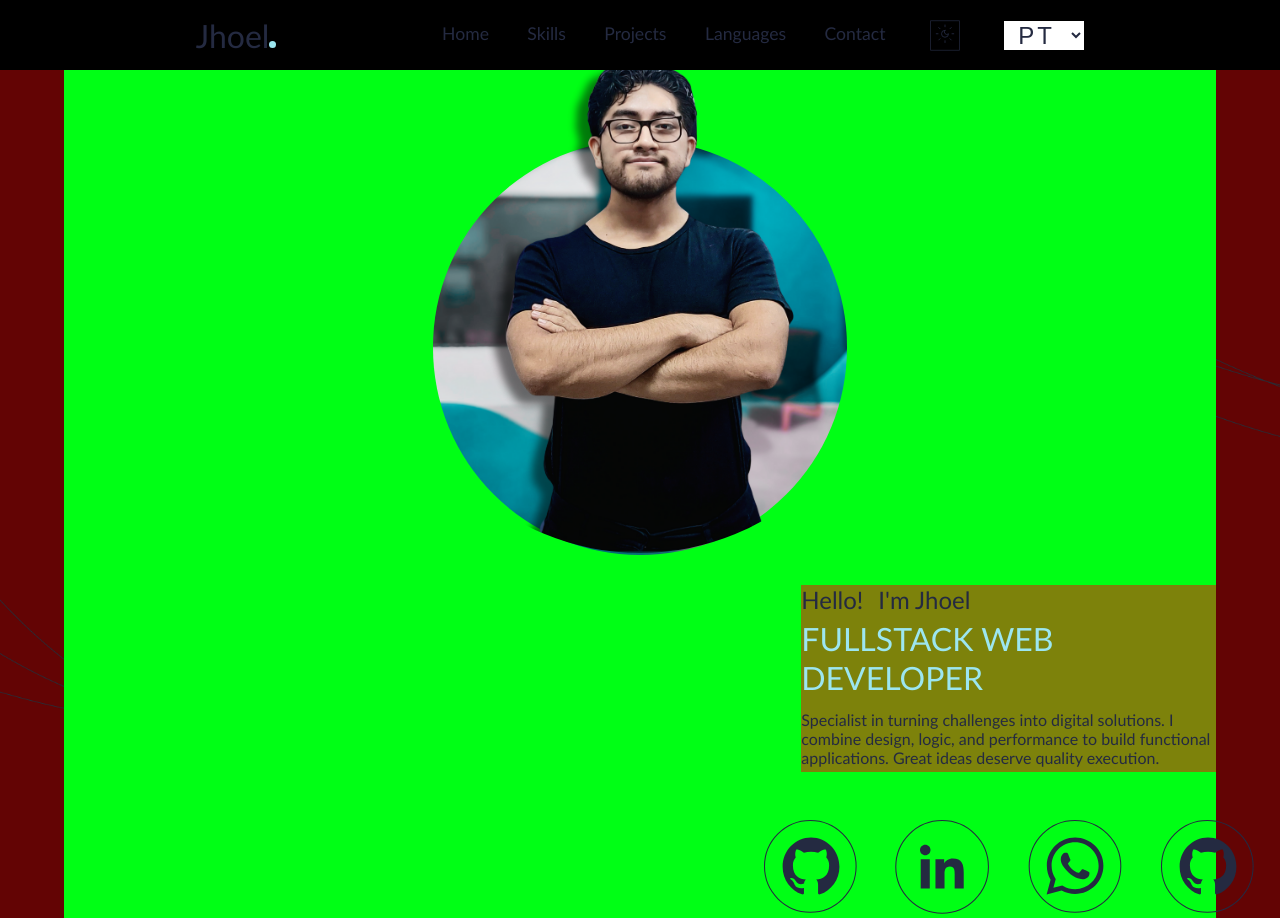
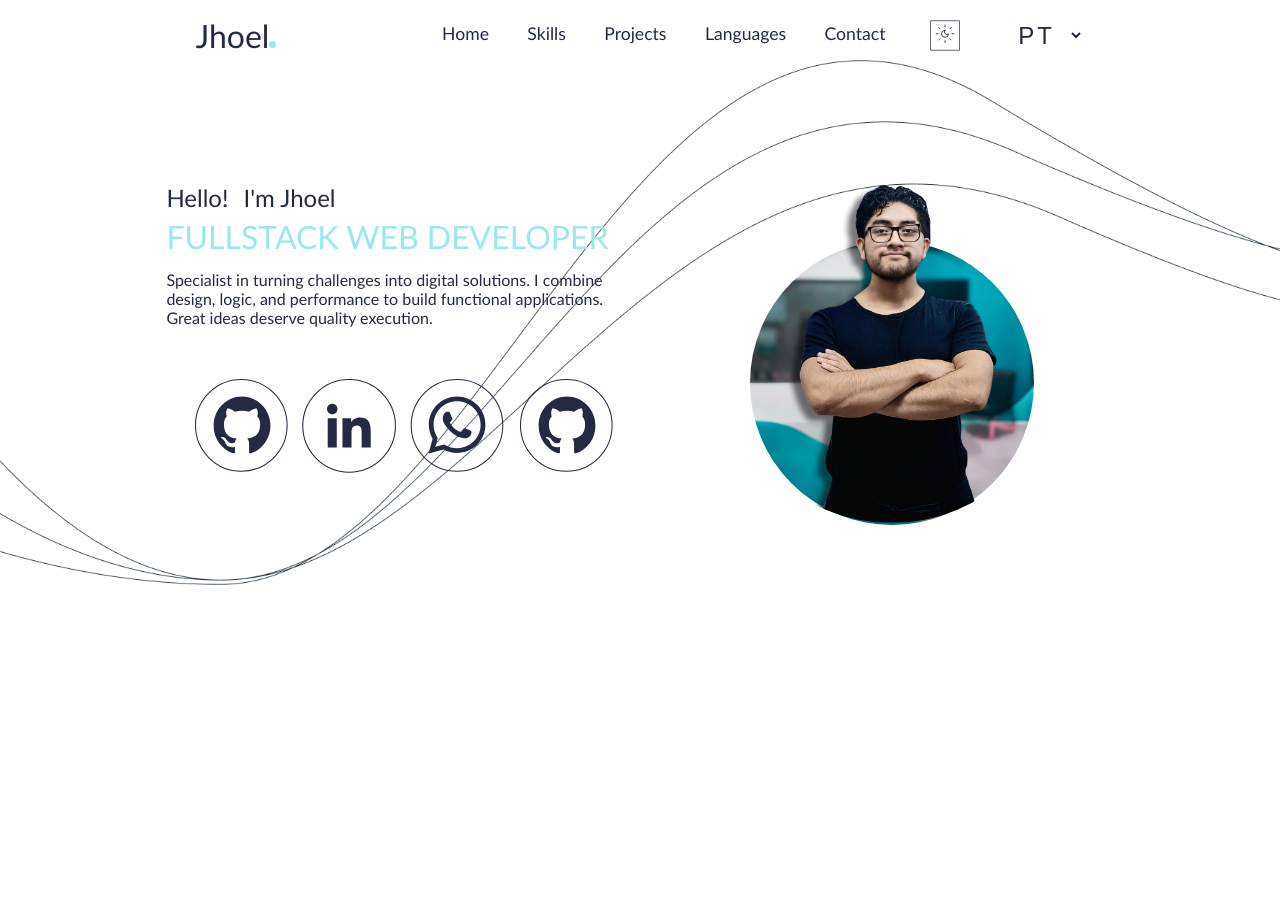
Before and after one commit to JhoelDiego2/Portfolio, a React (Vite) app: page / in a window 1280 px wide. After the commit the page ends 800 px from the top, so only its background shows below. Built offline with nearby package versions, Linux system fonts and the light colour scheme.

Commit message:
add: responsividade para tablets e monitores grandes para a seção hero

```diff
--- a/src/componentes/IconHero/styles.ts
+++ b/src/componentes/IconHero/styles.ts
@@ -16,9 +16,9 @@ export const Icone = styled.div<IconeProps>`
   width: 3.5rem;
   height: auto;
   @media (min-width: 768px) {
-    width: 40px;
+      width: 4rem;
+
   }
-
   @media (min-width: 1024px) {
     width: 94px;
   }
--- a/src/componentes/Menu/styles.ts
+++ b/src/componentes/Menu/styles.ts
@@ -19,7 +19,7 @@ export const Container = styled.div<ContainerProps>`
   height: ${({ isOpen }) => (isOpen ? "100%" : "80px")};
   backdrop-filter:  ${({ isOpen }) => (isOpen ? "blur(10px)" : "blur(0px)")};
   display: none;
-    @media screen and (max-width: 700px) {
+    @media screen and (max-width: 995px) {
     display: flex;
 
   }
--- a/src/componentes/NavBar/styles.ts
+++ b/src/componentes/NavBar/styles.ts
@@ -16,7 +16,6 @@ export const NavStyled = styled.nav<NavStyleProps>`
   box-shadow: ${({$isScrolled}) => ($isScrolled? '1px 1px 10px 1px rgba(0, 0, 0, 0.493);' : 'none')};
   backdrop-filter: ${({$isScrolled}) => ($isScrolled? 'blur(8px)' : 'none')};
   z-index: 20;
-  background-color: black;
   p{
     font-size: 2rem;
   }
--- a/src/containers/Inicio/styles.ts
+++ b/src/containers/Inicio/styles.ts
@@ -1,6 +1,5 @@
 import styled from "styled-components";
 export const Section = styled.section`
-  background: url(${(props) => props.theme.cores.hero});
   background-position: center;
   background-size: contain;
   background-repeat: no-repeat;
@@ -10,48 +9,54 @@ export const Section = styled.section`
     display: flex;
     gap: 15px;
   }
-  background-color: rgb(99, 4, 4);
   padding-top: 70px;
   min-height: auto;
-
 `;
 export const Hero = styled.div`
   display: flex;
+  flex-wrap: wrap;
+  width: 100%;
+  align-items: center;
   flex-direction: column-reverse;
-  flex-wrap: wrap;
-  align-items: flex-end;
-  justify-content: space-between;
-  width: 100%;
-  /* min-height: 80dvh; */
-  /* padding: 0vh   clamp(0.1rem, 3vw, 6rem); */
-  background-color: rgb(0, 255, 21);
-  @media (max-width: 768px) {
-    align-items: flex-start;
-  }
   height: 100%;
   padding-top: 70px;
   gap: 30px;
+  @media (min-width: 1020px) {
+    flex-direction: row;
+    width: 100%;
+    padding-inline: clamp(0.1rem, 3vw, 6rem);
+  }
+  @media (min-width: 1025px) {
+    font-size: clamp(2rem, 5%, 3rem);
+    padding-top: 11%;
+  }
 `;
 export const Content = styled.div`
   width: 100%;
-  background-color: rgba(255, 0, 0, 0.49);
-  @media (min-width: 768px) {
-    width: 70%;
-  }
-
-  @media (min-width: 1024px) {
-    width: 36%;
-  }
   font-size: clamp(17px, 4%, 1.7rem);
   display: flex;
   flex-direction: column;
   gap: 5px;
+  @media (min-width: 431px) {
+    width: 90%;
+    /* padding: 0vh  clamp(0.1rem, 3vw, 6rem); */
+  }
+  @media (min-width: 1000px) {
+    width: 50%;
+  }
+  @media (min-width: 1025px) {
+    padding-bottom: 5%;
+  }
 `;
 export const Titulo = styled.p`
   font-size: ${(props) =>
     props.titulo ? "clamp(2rem, 4%, 4rem)" : "clamp(1.5rem, 4%, 3rem)"};
   color: ${(props) => (props.titulo ? props.theme.cores.menu : null)};
   padding-bottom: ${(props) => (props.titulo ? "2%" : "0px")};
+  @media (min-width: 1440px) {
+    font-size: ${(props) =>
+      props.titulo ? "clamp(4rem, 6%, 5rem)" : "clamp(3rem, 5%, 3rem)"};
+  }
 `;
 export const Image = styled.div`
   background: url(${(props) => props.theme.cores.sptech});
@@ -65,12 +70,17 @@ export const Image = styled.div`
   margin: 0 auto;
   position: relative;
   align-self: flex-end;
-  @media (min-width: 768px) {
+  @media (min-width: 431px) {
     width: 70%;
   }
-
-  @media (min-width: 1024px) {
-    width: 36%;
+  @media (min-width: 650px) {
+    width: 60%;
+  }
+  @media (min-width: 800px) {
+    width: 40%;
+  }
+  @media (min-width: 1025px) {
+    width: 30%;
   }
   img {
     position: absolute;
@@ -83,16 +93,14 @@ export const Image = styled.div`
     bottom: 0.5%;
     right: -10%;
   }
-  &:hover {
-    transform: scale(1.05);
-    box-shadow: 0px 22px 40px 10px ${(props) => props.theme.cores.menu};
+  @media (min-width: 1440px) {
+    width: 42%;
   }
 `;
 
 export const IconsWrapper = styled.div`
   display: flex;
-  gap: 3vw;
+  gap: 3%;
   justify-content: center;
-  background-color: rgb(0, 255, 21);
-  padding-top: 3rem
+  padding-top: 10%;
 `;
--- a/src/styles.ts
+++ b/src/styles.ts
@@ -2,6 +2,7 @@ import styled, { createGlobalStyle } from 'styled-components'
 
 const EstiloGlobal = createGlobalStyle`
   body {
+    background: url(${(props) => props.theme.cores.hero});
     background-color: ${({ theme }) => theme.cores.fundo};
     color: ${({ theme }) => theme.cores.letra};
     font-family: Gill Sans, sans-serif;
@@ -9,6 +10,10 @@ const EstiloGlobal = createGlobalStyle`
     display: flex;
     flex-direction: column;
     align-items: center;
+    background-repeat: no-repeat;
+    background-size: 100% 100%;
+    background-position: center 60px;
+
   }
   * {
     transition: 0.3s ease-in-out;
@@ -32,12 +37,24 @@ const EstiloGlobal = createGlobalStyle`
     flex-wrap: wrap;
     justify-content: center;
     max-width: 1440px;
+  @media (min-width: 1024px) {
+    padding-inline: 0vw;
+    max-width: 1024px;
+  }
     @media (min-width: 1440px) {
-      max-height: 854px;
+    max-height: 854px;
+    max-width: 1440px;
+    width: 1440px;
+
     }
   };
   p{
     font-size: clamp(1rem, 4%, 3rem);
+  }
+  @media (min-width: 1440px) {
+  p{
+    font-size: clamp(1.5rem, 4%, 3rem);
+  }
   }
   a{
     text-decoration: none;
```
